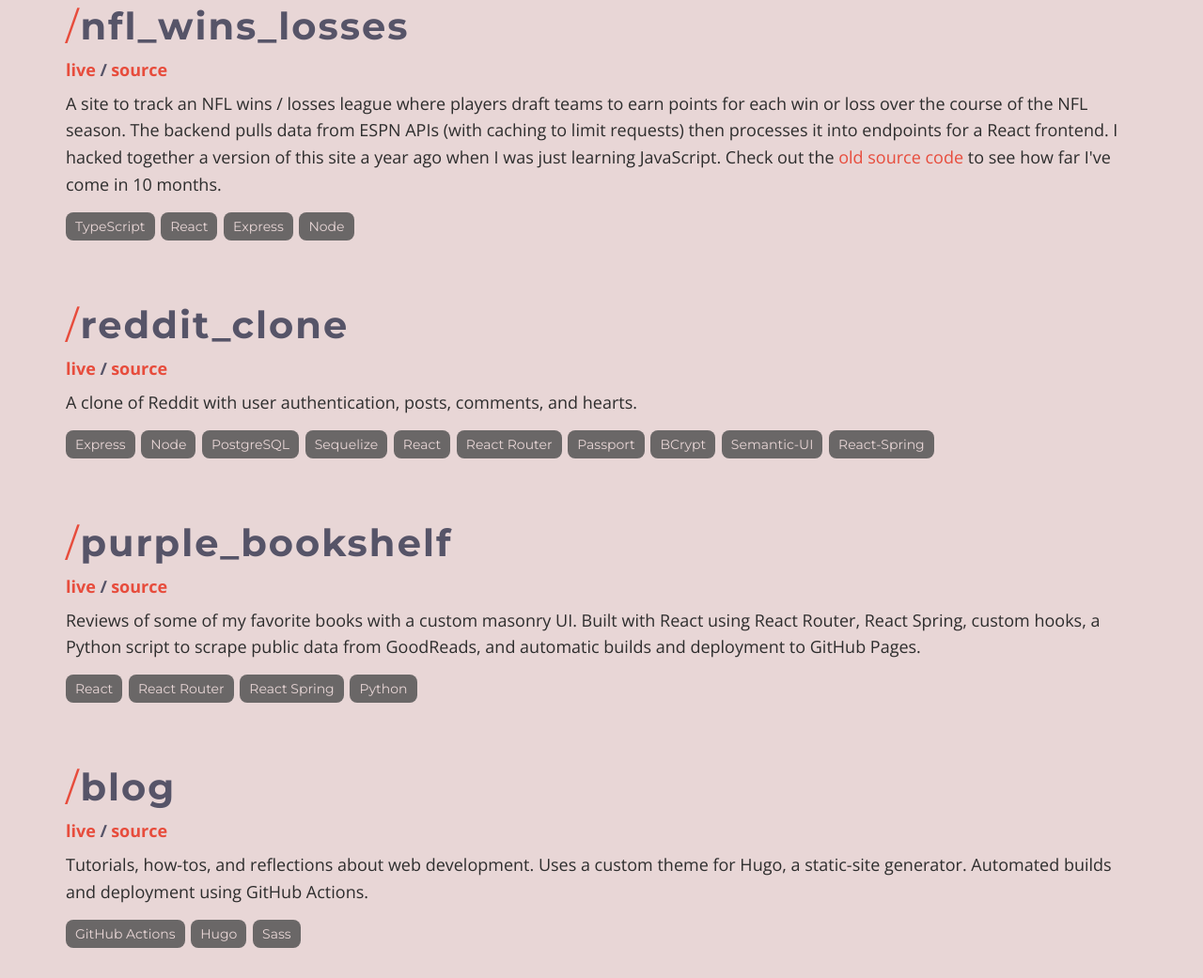
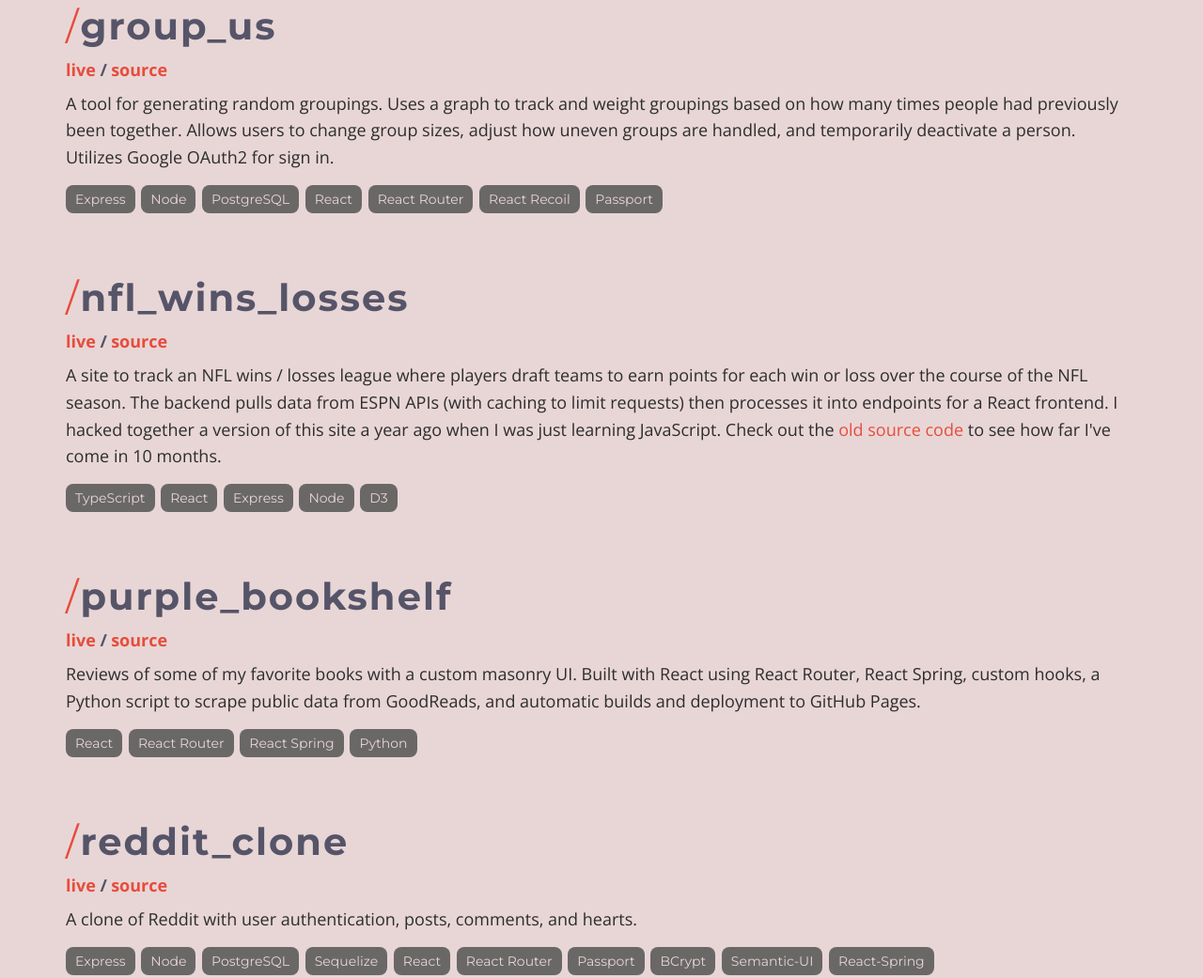
Before and after one commit to TylerAuer/old-portfolio-site, a website: page index.html in a window 1280 px wide. Shown: the part 1191-2232 px from the top of the page at 94% size. Drawn offline with nearby package versions, Linux system fonts and the light colour scheme.

Commit message:
add GroupUs to projects

```diff
--- a/index.html
+++ b/index.html
@@ -105,6 +105,29 @@
         </div>
       </div>
 
+      <!-- GroupUs -->
+      <div id="blog" class="project">
+        <h3 class="title-small project__title"><a href="https://groupus.tylerauer.com">Group_Us</a></h3>
+        <div class="project__link-list">
+          <a href="https://groupus.tylerauer.com" class="project__link">Live</a>
+          <a href="https://github.com/TylerAuer/groups" class="project__link">source</a>
+        </div>
+        <p class="project__description">A tool for generating random groupings. Uses a graph to track and weight
+          groupings based on how many times people had previously been together. Allows users to change group sizes,
+          adjust how uneven groups are handled, and temporarily deactivate a person. Utilizes Google
+          OAuth2 for sign in.
+        </p>
+        <div class="project__tag-list">
+          <a href="https://expressjs.com/" class="project__tag">Express</a>
+          <a href="https://nodejs.org/en/" class="project__tag">Node</a>
+          <a href="https://www.postgresql.org/" class="project__tag">PostgreSQL</a>
+          <a href="https://reactjs.org/" class="project__tag">React</a>
+          <a href="https://reactrouter.com/" class="project__tag">React Router</a>
+          <a href="https://recoiljs.org/" class="project__tag">React Recoil</a>
+          <a href="http://www.passportjs.org/" class="project__tag">Passport</a>
+        </div>
+      </div>
+
       <!-- NFL WINS / LOSSES LEAGUE -->
       <div id="fruit" class="project">
         <h3 class="title-small project__title"><a href="https://nfl.tylerauer.com">nfl_wins_losses</a></h3>
@@ -125,7 +148,28 @@
           <a href="https://reactjs.org/" class="project__tag">React</a>
           <a href="https://expressjs.com/" class="project__tag">Express</a>
           <a href="https://nodejs.org/en/" class="project__tag">Node</a>
-          <!-- <a href="https://d3js.org/" class="project__tag">D3</a> -->
+          <a href="https://d3js.org/" class="project__tag">D3</a>
+        </div>
+      </div>
+
+      <!-- Bookshelf -->
+      <div id="bookshelf" class="project">
+
+        <h3 class="title-small project__title"><a href="https://books.tylerauer.com/">purple_bookshelf</a></h3>
+
+        <div class="project__link-list">
+          <a href="https://books.tylerauer.com/" class="project__link">Live</a>
+          <a href="https://github.com/TylerAuer/bookshelf" class="project__link">source</a>
+        </div>
+        <p class="project__description">Reviews of some of my favorite books with a custom masonry UI. Built
+          with React using React Router, React Spring, custom hooks, a Python
+          script to scrape public data from GoodReads, and automatic builds and deployment to GitHub
+          Pages.</p>
+        <div class="project__tag-list">
+          <a href="https://reactjs.org/" class="project__tag">React</a>
+          <a href="https://reactrouter.com/" class="project__tag">React Router</a>
+          <a href="https://www.react-spring.io/" class="project__tag">React Spring</a>
+          <a href="https://www.python.org/download/releases/3.0/" class="project__tag">Python</a>
         </div>
       </div>
 
@@ -153,29 +197,9 @@
         </div>
       </div>
 
-      <!-- Bookshelf -->
-      <div id="bookshelf" class="project">
-
-        <h3 class="title-small project__title"><a href="https://books.tylerauer.com/">purple_bookshelf</a></h3>
-
-        <div class="project__link-list">
-          <a href="https://books.tylerauer.com/" class="project__link">Live</a>
-          <a href="https://github.com/TylerAuer/bookshelf" class="project__link">source</a>
-        </div>
-        <p class="project__description">Reviews of some of my favorite books with a custom masonry UI. Built
-          with React using React Router, React Spring, custom hooks, a Python
-          script to scrape public data from GoodReads, and automatic builds and deployment to GitHub
-          Pages.</p>
-        <div class="project__tag-list">
-          <a href="https://reactjs.org/" class="project__tag">React</a>
-          <a href="https://reactrouter.com/" class="project__tag">React Router</a>
-          <a href="https://www.react-spring.io/" class="project__tag">React Spring</a>
-          <a href="https://www.python.org/download/releases/3.0/" class="project__tag">Python</a>
-        </div>
-      </div>
 
       <!-- Blog -->
-      <div id="blog" class="project">
+      <!-- <div id="blog" class="project">
         <h3 class="title-small project__title"><a href="https://blog.tylerauer.com">Blog</a></h3>
         <div class="project__link-list">
           <a href="https://blog.tylerauer.com" class="project__link">Live</a>
@@ -188,7 +212,7 @@
           <a href="https://gohugo.io/" class="project__tag">Hugo</a>
           <a href="https://sass-lang.com/" class="project__tag">Sass</a>
         </div>
-      </div>
+      </div> -->
 
       <!-- Super Bowl Props -->
       <!-- <div id="super-bowl-props" class="project">
```
